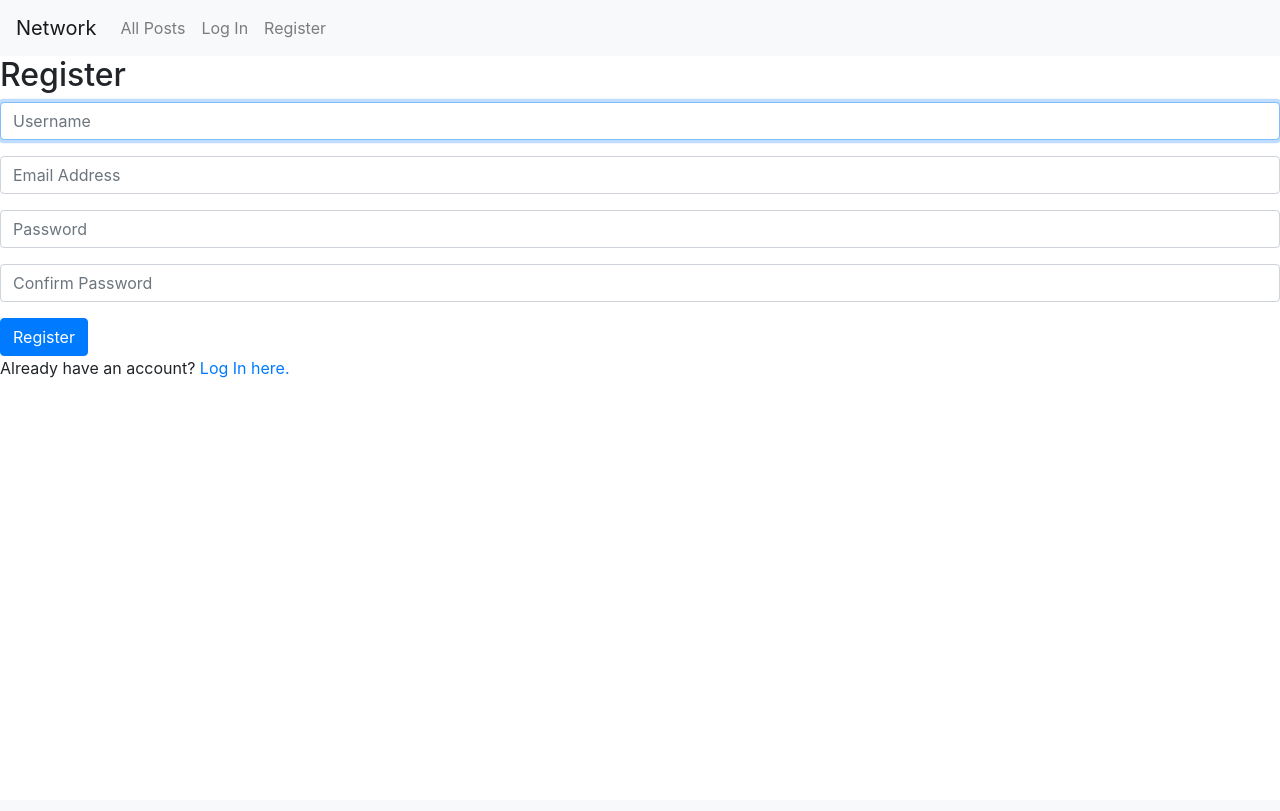
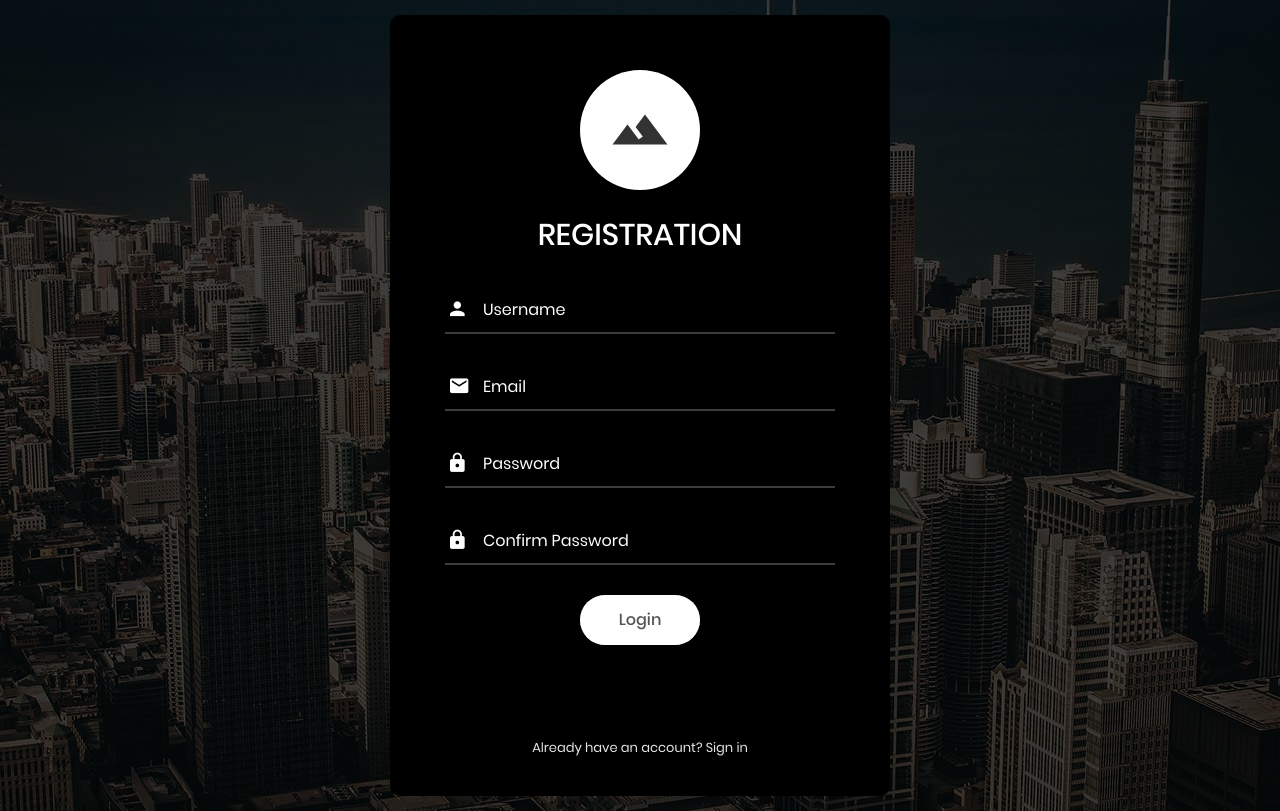
Before and after one commit to jeanjoelkapula/twitter-clone, a Django app: page /register in a window 1280 px wide. Before the commit the page ends 378 px from the top, so only its background shows below. Run offline with Django 3.2, Linux system fonts and the light colour scheme; some libraries are stand-ins or nearby versions.

Commit message:
Add new auth pages

```diff
--- a/network/static/network/assets/css/main.css
+++ b/network/static/network/assets/css/main.css
@@ -157,7 +157,7 @@ iframe {
   margin: 0 auto;
 }
 
-.container-login100 {
+.container-auth {
   width: 100%;
   min-height: 100vh;
   display: -webkit-box;
@@ -177,7 +177,7 @@ iframe {
   z-index: 1;
 }
 
-.container-login100::before {
+.container-auth::before {
   content: "";
   display: block;
   position: absolute;
@@ -186,31 +186,31 @@ iframe {
   height: 100%;
   top: 0;
   left: 0;
-  background-color: rgba(255,255,255,0.9);
+  background-color: rgba(0, 0, 0, 0.75);
 }
 
-.wrap-login100 {
+.wrap-auth {
   width: 500px;
   border-radius: 10px;
   overflow: hidden;
   padding: 55px 55px 37px 55px;
+  background: #9152f8;
 
-  background: #9152f8;
-  background: -webkit-linear-gradient(top, #7579ff, #b224ef);
-  background: -o-linear-gradient(top, #7579ff, #b224ef);
-  background: -moz-linear-gradient(top, #7579ff, #b224ef);
-  background: linear-gradient(top, #7579ff, #b224ef);
+  background: -webkit-linear-gradient(top, rgb(0, 0, 0), rgb(0, 0, 0));
+  background: -o-linear-gradient(top, rgb(0, 0, 0), rgb(0, 0, 0));
+  background: -moz-linear-gradient(top, rgb(0, 0, 0), rgb(0, 0, 0));
+  background: linear-gradient(top, rgb(0, 0, 0), rgb(0, 0, 0));
 }
 
 
 /*------------------------------------------------------------------
 [ Form ]*/
 
-.login100-form {
+.auth-form {
   width: 100%;
 }
 
-.login100-form-logo {
+.auth-form-logo {
   font-size: 60px;
   color: #333333;
 
@@ -228,7 +228,7 @@ iframe {
   margin: 0 auto;
 }
 
-.login100-form-title {
+.auth-form-title {
   font-family: Poppins-Medium;
   font-size: 30px;
   color: #fff;
@@ -396,7 +396,7 @@ iframe {
 
 /*------------------------------------------------------------------
 [ Button ]*/
-.container-login100-form-btn {
+.container-auth-form-btn {
   width: 100%;
   display: -webkit-box;
   display: -webkit-flex;
@@ -407,7 +407,7 @@ iframe {
   justify-content: center;
 }
 
-.login100-form-btn {
+.auth-form-btn {
   font-family: Poppins-Medium;
   font-size: 16px;
   color: #555555;
@@ -426,10 +426,11 @@ iframe {
   border-radius: 25px;
 
   background: #9152f8;
-  background: -webkit-linear-gradient(bottom, #7579ff, #b224ef);
-  background: -o-linear-gradient(bottom, #7579ff, #b224ef);
-  background: -moz-linear-gradient(bottom, #7579ff, #b224ef);
-  background: linear-gradient(bottom, #7579ff, #b224ef);
+  background: -webkit-linear-gradient(bottom, #b9b9b9, #6b6868);
+  background: -o-linear-gradient(bottom, #b9b9b9, #6b6868);
+  background: -moz-linear-gradient(bottom, #b9b9b9, #6b6868);
+  background: linear-gradient(bottom, #b9b9b9, #6b6868);
+
   position: relative;
   z-index: 1;
 
@@ -439,7 +440,7 @@ iframe {
   transition: all 0.4s;
 }
 
-.login100-form-btn::before {
+.auth-form-btn::before {
   content: "";
   display: block;
   position: absolute;
@@ -458,11 +459,11 @@ iframe {
   transition: all 0.4s;
 }
 
-.login100-form-btn:hover {
+.auth-form-btn:hover {
   color: #fff;
 }
 
-.login100-form-btn:hover:before {
+.auth-form-btn:hover:before {
   opacity: 0;
 }
 
@@ -471,7 +472,7 @@ iframe {
 [ Responsive ]*/
 
 @media (max-width: 576px) {
-  .wrap-login100 {
+  .wrap-auth {
     padding: 55px 15px 37px 15px;
   }
 }
--- a/network/templates/network/layout.html
+++ b/network/templates/network/layout.html
@@ -6,6 +6,29 @@
         <title>{% block title %}Social Network{% endblock %}</title>
         <link rel="stylesheet" href="https://stackpath.bootstrapcdn.com/bootstrap/4.4.1/css/bootstrap.min.css" integrity="sha384-Vkoo8x4CGsO3+Hhxv8T/Q5PaXtkKtu6ug5TOeNV6gBiFeWPGFN9MuhOf23Q9Ifjh" crossorigin="anonymous">
         <link href="{% static 'network/styles.css' %}" rel="stylesheet">
+
+        <!--===============================================================================================-->
+        <link rel="icon" type="image/png" href="{% static 'network/assets/images/icons/favicon.ico' %}"/>
+        <!--===============================================================================================-->
+            <link rel="stylesheet" type="text/css" href="{% static 'network/assets/vendor/bootstrap/css/bootstrap.min.css' %}">
+        <!--===============================================================================================-->
+            <link rel="stylesheet" type="text/css" href="{% static 'network/assets/fonts/font-awesome-4.7.0/css/font-awesome.min.css' %}">
+        <!--===============================================================================================-->
+            <link rel="stylesheet" type="text/css" href="{% static 'network/assets/fonts/iconic/css/material-design-iconic-font.min.css' %}">
+        <!--===============================================================================================-->
+            <link rel="stylesheet" type="text/css" href="{% static 'network/assets/vendor/animate/animate.css' %}">
+        <!--===============================================================================================-->
+            <link rel="stylesheet" type="text/css" href="{% static 'network/assets/vendor/css-hamburgers/hamburgers.min.css' %}">
+        <!--===============================================================================================-->
+            <link rel="stylesheet" type="text/css" href="{% static 'network/assets/vendor/animsition/css/animsition.min.css' %}">
+        <!--===============================================================================================-->
+            <link rel="stylesheet" type="text/css" href="{% static 'network/assets/vendor/select2/select2.min.css' %}">
+        <!--===============================================================================================-->
+            <link rel="stylesheet" type="text/css" href="{% static 'network/assets/vendor/daterangepicker/daterangepicker.css' %}">
+        <!--===============================================================================================-->
+            <link rel="stylesheet" type="text/css" href="{% static 'network/assets/css/util.css' %}">
+            <link rel="stylesheet" type="text/css" href="{% static 'network/assets/css/main.css' %}">
+        <!--===============================================================================================-->
     </head>
     <body>
 
@@ -44,6 +67,24 @@
         <div class="body">
             {% block body %}
             {% endblock %}
+
         </div>
+
+        <!--===============================================================================================-->
+        <script src="{% static 'network/assets/vendor/jquery/jquery-3.2.1.min.js' %}"></script>
+        <!--===============================================================================================-->
+            <script src="{% static 'network/assets/vendor/animsition/js/animsition.min.js' %}"></script>
+        <!--===============================================================================================-->
+            <script src="{% static 'network/assets/vendor/bootstrap/js/popper.js' %}"></script>
+            <script src="{% static 'network/assets/vendor/bootstrap/js/bootstrap.min.js' %}"></script>
+        <!--===============================================================================================-->
+            <script src="{% static 'network/assets/vendor/select2/select2.min.js' %}"></script>
+        <!--===============================================================================================-->
+            <script src="{% static 'network/assets/vendor/daterangepicker/moment.min.js' %}"></script>
+            <script src="{% static 'network/assets/vendor/daterangepicker/daterangepicker.js' %}"></script>
+        <!--===============================================================================================-->
+            <script src="{% static 'network/assets/vendor/countdowntime/countdowntime.js' %}"></script>
+        <!--===============================================================================================-->
+        <script src="{% static 'network/assets/js/main.js' %}"></script>
     </body>
 </html>
--- /dev/null
+++ b/network/templates/network/register2.html
@@ -0,0 +1,101 @@
+{% load static %}
+
+<!DOCTYPE html>
+<html lang="en">
+    <head>
+        <title>Login</title>
+        <link rel="stylesheet" href="https://stackpath.bootstrapcdn.com/bootstrap/4.4.1/css/bootstrap.min.css" integrity="sha384-Vkoo8x4CGsO3+Hhxv8T/Q5PaXtkKtu6ug5TOeNV6gBiFeWPGFN9MuhOf23Q9Ifjh" crossorigin="anonymous">
+        <link href="{% static 'network/styles.css' %}" rel="stylesheet">
+
+        <!--===============================================================================================-->
+        <link rel="icon" type="image/png" href="{% static 'network/assets/images/icons/favicon.ico' %}"/>
+        <!--===============================================================================================-->
+            <link rel="stylesheet" type="text/css" href="{% static 'network/assets/vendor/bootstrap/css/bootstrap.min.css' %}">
+        <!--===============================================================================================-->
+            <link rel="stylesheet" type="text/css" href="{% static 'network/assets/fonts/font-awesome-4.7.0/css/font-awesome.min.css' %}">
+        <!--===============================================================================================-->
+            <link rel="stylesheet" type="text/css" href="{% static 'network/assets/fonts/iconic/css/material-design-iconic-font.min.css' %}">
+        <!--===============================================================================================-->
+            <link rel="stylesheet" type="text/css" href="{% static 'network/assets/vendor/animate/animate.css' %}">
+        <!--===============================================================================================-->
+            <link rel="stylesheet" type="text/css" href="{% static 'network/assets/vendor/css-hamburgers/hamburgers.min.css' %}">
+        <!--===============================================================================================-->
+            <link rel="stylesheet" type="text/css" href="{% static 'network/assets/vendor/animsition/css/animsition.min.css' %}">
+        <!--===============================================================================================-->
+            <link rel="stylesheet" type="text/css" href="{% static 'network/assets/vendor/select2/select2.min.css' %}">
+        <!--===============================================================================================-->
+            <link rel="stylesheet" type="text/css" href="{% static 'network/assets/vendor/daterangepicker/daterangepicker.css' %}">
+        <!--===============================================================================================-->
+            <link rel="stylesheet" type="text/css" href="{% static 'network/assets/css/util.css' %}">
+            <link rel="stylesheet" type="text/css" href="{% static 'network/assets/css/main.css' %}">
+        <!--===============================================================================================-->
+    </head>
+    <body>
+
+        <div class="limiter">
+            <div class="container-auth" style="background-image: url({% static 'network/assets/images/bg-01.jpg' %});">
+                <div class="wrap-auth">
+                    <form class="auth-form validate-form" action="{% url 'register' %}" method="post">
+                        {% csrf_token %}
+                        <span class="auth-form-logo">
+                            <i class="zmdi zmdi-landscape"></i>
+                        </span>
+
+                        <span class="auth-form-title p-b-34 p-t-27">
+                            Registration
+                        </span>
+
+                        <div class="wrap-input100 validate-input" data-validate="Enter username">
+                            <input class="input100" type="text" name="username" placeholder="Username">
+                            <span class="focus-input100" data-placeholder=""></span>
+                        </div>
+
+                        <div class="wrap-input100 validate-input" data-validate="Enter email">
+                            <input class="input100" type="email" name="email" placeholder="Email">
+                            <span class="focus-input100" data-placeholder=""></span>
+                        </div>
+
+                        <div class="wrap-input100 validate-input" data-validate="Enter password">
+                            <input class="input100" type="password" name="password" placeholder="Password">
+                            <span class="focus-input100" data-placeholder=""></span>
+                        </div>
+
+                        <div class="wrap-input100 validate-input" data-validate="Enter password">
+                            <input class="input100" type="password" name="confirmation" placeholder="Confirm Password">
+                            <span class="focus-input100" data-placeholder=""></span>
+                        </div>
+
+                        <div class="container-auth-form-btn">
+                            <button class="auth-form-btn">
+                                Login
+                            </button>
+                        </div>
+
+                        <div class="text-center p-t-90">
+                            <a class="txt1" href="{% url 'login' %}">
+                                Already have an account? Sign in
+                            </a>
+                        </div>
+                    </form>
+                </div>
+            </div>
+        </div>
+
+         <!--===============================================================================================-->
+         <script src="{% static 'network/assets/vendor/jquery/jquery-3.2.1.min.js' %}"></script>
+         <!--===============================================================================================-->
+             <script src="{% static 'network/assets/vendor/animsition/js/animsition.min.js' %}"></script>
+         <!--===============================================================================================-->
+             <script src="{% static 'network/assets/vendor/bootstrap/js/popper.js' %}"></script>
+             <script src="{% static 'network/assets/vendor/bootstrap/js/bootstrap.min.js' %}"></script>
+         <!--===============================================================================================-->
+             <script src="{% static 'network/assets/vendor/select2/select2.min.js' %}"></script>
+         <!--===============================================================================================-->
+             <script src="{% static 'network/assets/vendor/daterangepicker/moment.min.js' %}"></script>
+             <script src="{% static 'network/assets/vendor/daterangepicker/daterangepicker.js' %}"></script>
+         <!--===============================================================================================-->
+             <script src="{% static 'network/assets/vendor/countdowntime/countdowntime.js' %}"></script>
+         <!--===============================================================================================-->
+         <script src="{% static 'network/assets/js/main.js' %}"></script>
+    </body>
+</html>
--- a/network/views.py
+++ b/network/views.py
@@ -28,7 +28,7 @@ def login_view(request):
                 "message": "Invalid username and/or password."
             })
     else:
-        return render(request, "network/login.html")
+        return render(request, "network/login2.html")
 
 
 def logout_view(request):
@@ -45,7 +45,7 @@ def register(request):
         password = request.POST["password"]
         confirmation = request.POST["confirmation"]
         if password != confirmation:
-            return render(request, "network/register.html", {
+            return render(request, "network/register2.html", {
                 "message": "Passwords must match."
             })
 
@@ -54,10 +54,10 @@ def register(request):
             user = User.objects.create_user(username, email, password)
             user.save()
         except IntegrityError:
-            return render(request, "network/register.html", {
+            return render(request, "network/register2.html", {
                 "message": "Username already taken."
             })
         login(request, user)
         return HttpResponseRedirect(reverse("index"))
     else:
-        return render(request, "network/register.html")
+        return render(request, "network/register2.html")
```
Also changed, not shown: network/templates/network/login2.html (added, +91 -0 lines).
